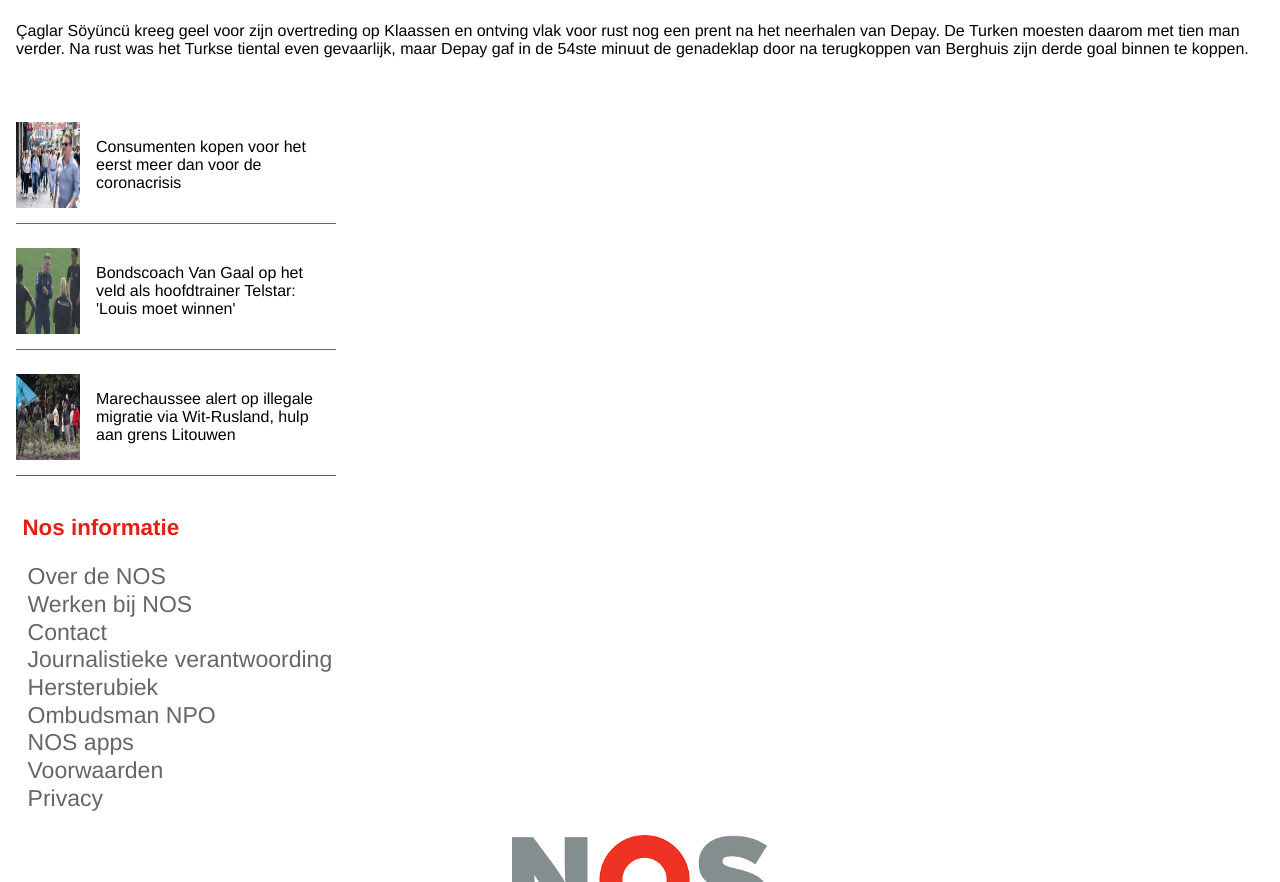
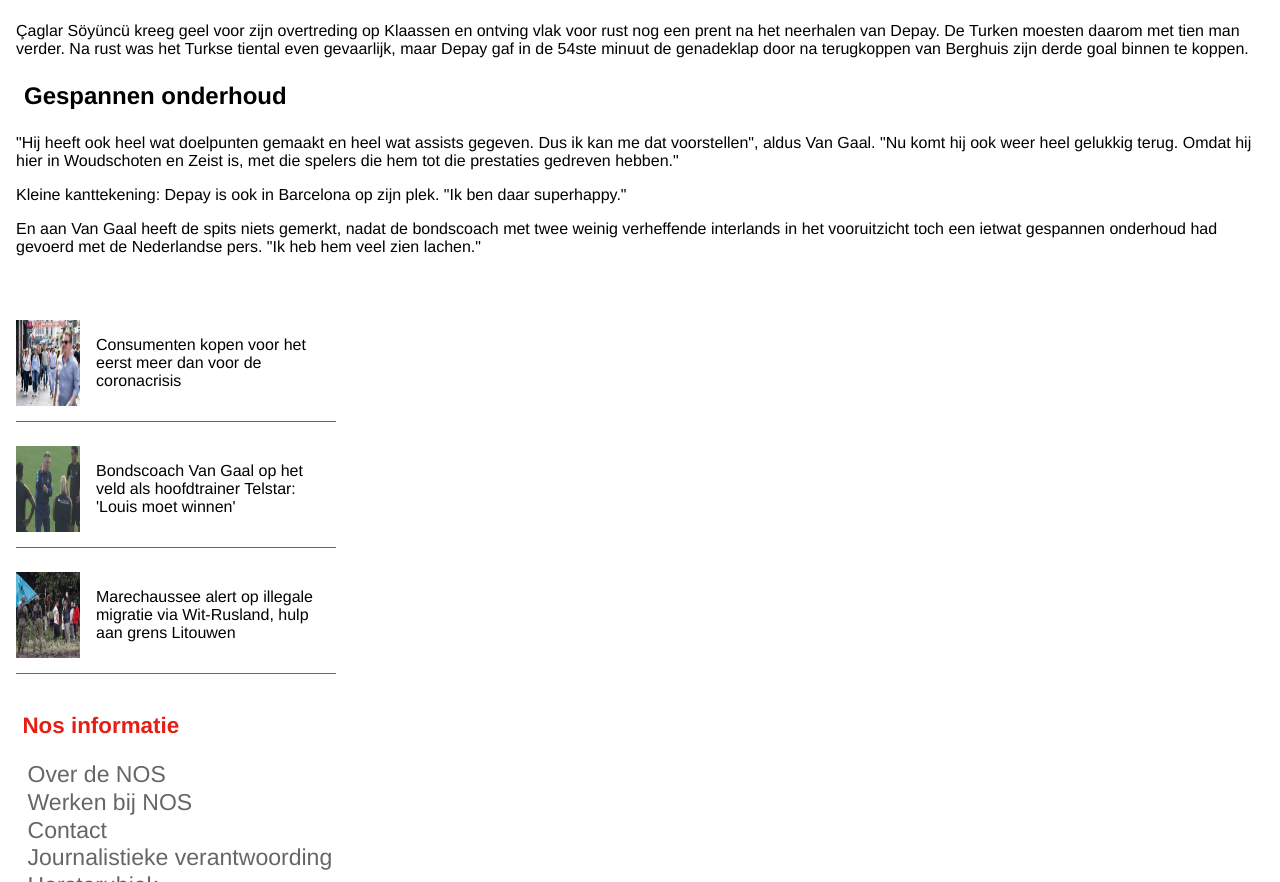
Before and after one commit to Bilalguenaoui/blok_WEB, a plain HTML site: page artikel.html in a window 1280 px wide. Shown: the part 2225-3107 px from the top of the page. Drawn offline with Linux system fonts and the light colour scheme.

Commit message:
Add files via upload

```diff
--- a/artikel.html
+++ b/artikel.html
@@ -73,10 +73,13 @@
 
 <body>
 
-	<main>
+	<main class="tekst">
 		<h1>Oranje via 'Panenka' Depay op 3-0 tegen Polen</h1>
 		<section class="liveblog">
 		</section>
+
+
+
 
 		<p>Louis van Gaal had vooruitgang gezien bij Oranje, maar wilde die nog wel even op het veld zien. De bevestiging kreeg hij mede door drie goals van Memphis Depay met een spetterend optreden tegen polen in Amsterdam (6-1). Door de zege nam Oranje de koppositie in groep G over van Noorwegen, dat met 5-1 won van Gibraltar.
 
@@ -97,6 +100,8 @@
 
 		<p>Oranje speelde Turkije ook in het restant van de eerste helft van het kastje naar de muur. Steven Bergwijn, de vervanger van de geblesseerde Cody Gakpo, dartelde op links, Steven Berghuis strooide met passjes van rechts en Memphis en Klaassen bleven elkaar in het centrum zoeken.</p>
 
+
+
 		<h2>Depay naast Cruijff	</h2>
 
 		<p>Na een passje van Bergwijn werd Klaassen neergehaald door Çaglar Söyüncü, waarna arbiter Daniele Orsato naar de stip wees. Depay ging achter de bal staan en benutte de buitenkans niet voor het eerst met een 'Panenka', een wippertje.</p>
@@ -107,11 +112,11 @@
 
 		<p>Çaglar Söyüncü kreeg geel voor zijn overtreding op Klaassen en ontving vlak voor rust nog een prent na het neerhalen van Depay. De Turken moesten daarom met tien man verder. Na rust was het Turkse tiental even gevaarlijk, maar Depay gaf in de 54ste minuut de genadeklap door na terugkoppen van Berghuis zijn derde goal binnen te koppen.</p>
 
+		<h2>Gespannen onderhoud</h2>
 
-
-
-
-
+		<p> "Hij heeft ook heel wat doelpunten gemaakt en heel wat assists gegeven. Dus ik kan me dat voorstellen", aldus Van Gaal. "Nu komt hij ook weer heel gelukkig terug. Omdat hij hier in Woudschoten en Zeist is, met die spelers die hem tot die prestaties gedreven hebben." </p>
+		<p>Kleine kanttekening: Depay is ook in Barcelona op zijn plek. "Ik ben daar superhappy."</p>
+		<p>En aan Van Gaal heeft de spits niets gemerkt, nadat de bondscoach met twee weinig verheffende interlands in het vooruitzicht toch een ietwat gespannen onderhoud had gevoerd met de Nederlandse pers. "Ik heb hem veel zien lachen."</p>
 
 		<section class="uitgelicht-2">
 			<ul>
@@ -130,7 +135,7 @@
 					<p>Marechaussee alert op illegale migratie via Wit-Rusland, hulp aan grens Litouwen </p>
 				</li>
 			</ul>
-
+		</section>
 
 	</main>
 
```
